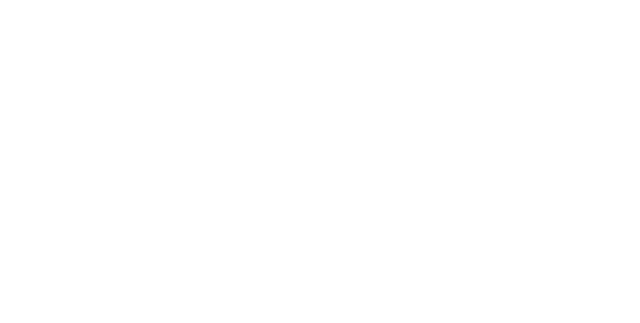
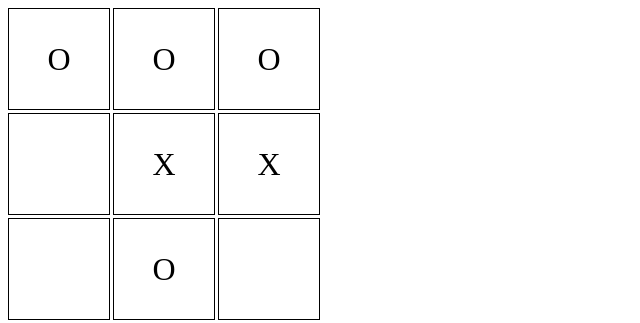
Before and after one commit to StangeArel/Tic-Tac-Toe, a plain HTML site: page index.html in a window 1280 px wide. Shown: the whole page, without its empty margins (0-640 px from the left). Drawn offline with Linux system fonts and the light colour scheme.

Commit message:
functions(anzeigen, was passiert)

```diff
--- a/index.html
+++ b/index.html
@@ -6,7 +6,12 @@
     <link rel="stylesheet" href="./style.css">
     <title>Tic Tac Toe</title>
 </head>
-<body>
+<body onload="init()">
+    <div id="content" class="board"></div>
+
+
+
+
     <script src="./script.js"></script>
 </body>
 </html>
--- a/script.js
+++ b/script.js
@@ -0,0 +1,51 @@
+let fields = [
+    'circle',
+    'circle',
+    'circle',
+    null,
+    'cross',
+    'cross',
+    null,
+    'circle',
+    null
+];
+
+function init() {
+    render();
+}
+
+function render() {
+    let board = document.getElementById('content');
+    board.innerHTML = '';
+    createCells(board);
+}
+
+function createCells(board) {
+    for (let i = 0; i < fields.length; i++) {
+        let cell = createCell(i);
+        board.appendChild(cell);
+    }
+}
+
+function createCell(index) {
+    let cell = document.createElement('div');
+    cell.classList.add('cell');
+    setCellContent(cell, index);
+    cell.addEventListener('click', () => markField(index));
+    return cell;
+}
+
+function setCellContent(cell, index) {
+    if (fields[index] === 'cross') {
+        cell.textContent = 'X';
+    } else if (fields[index] === 'circle') {
+        cell.textContent = 'O';
+    }
+}
+
+function markField(index) {
+    if (!fields[index]) {
+        fields[index] = 'cross';
+        render();
+    }
+}
--- a/style.css
+++ b/style.css
@@ -0,0 +1,16 @@
+.board {
+    display: grid;
+    grid-template-columns: repeat(3, 100px);
+    grid-template-rows: repeat(3, 100px);
+    gap: 5px;
+}
+.cell {
+    width: 100px;
+    height: 100px;
+    display: flex;
+    align-items: center;
+    justify-content: center;
+    font-size: 2em;
+    border: 1px solid black;
+    cursor: pointer;
+}
```
